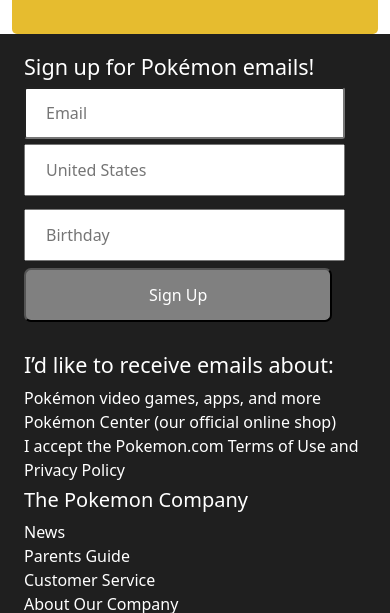
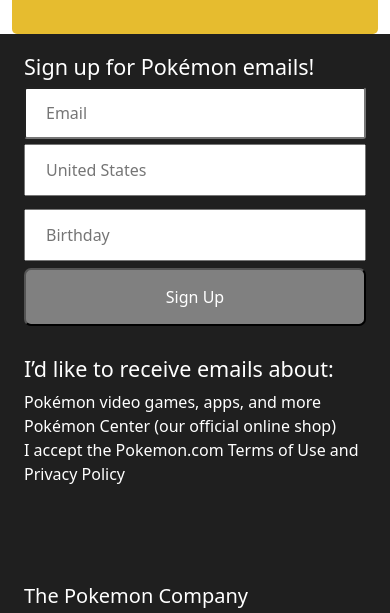
Before and after one commit to waqasalamzeb/pokemon, a plain HTML site: page index.html in a window 390 px wide. Shown: the part 4399-5012 px from the top of the page. Drawn offline with nearby package versions, Linux system fonts and the light colour scheme.

Commit message:
Update style.css

```diff
--- a/style.css
+++ b/style.css
@@ -227,12 +227,11 @@ li{
 .footer{
   background-color: #1F1F1F;
   margin: auto;
-  height: 571px;
+  height: auto;
 }
 .footrow{
   height: 300px;
   display: flex;
-  /* justify-content: center; */
   align-items: center;
   max-width:1000px;
   margin: auto;
@@ -286,9 +285,7 @@ li{
   .g23{
     width: 100%;
   }
-  .footer{
-    height: 810px;
-  }
+
 
  }
 
@@ -296,6 +293,9 @@ li{
 @media only screen and (min-width:577px) and (max-width:768px){
   .top{
     width: 100%;
+  }
+  .top-elements{
+     max-width: 850px;
   }
   .top2-elements{
     display: none;
@@ -306,9 +306,7 @@ li{
   .gallery2{
     width: 100%;
   }
-  .footer{
-    height: 810px;
-  }
+
 
  }
 
@@ -333,30 +331,29 @@ li{
     width: 100%;
     height: auto;
   }
-  .footer{
-    height: 976px;
-  }
+
   .footrow{
     height: 181px;
     padding-top: 20px;
   }
   .email{
-    width: 321px;
+    width: 100%;
     padding: 12px 20px;
     margin-bottom: 5px;
   }
   .coun{
-    width: 321px;
+    width: 100%;
     padding: 12px 20px;
     margin-bottom: 5px;
 
   }
   .signup{
     margin-bottom: 30px;
-    padding: 13px 123px;
+    padding: 15px 86px;
+    width: 100%;
   }
   .company{
-    margin-top: 273px;
+    margin-top: 369px;
   }
   .icons{
    display: flex;
```
